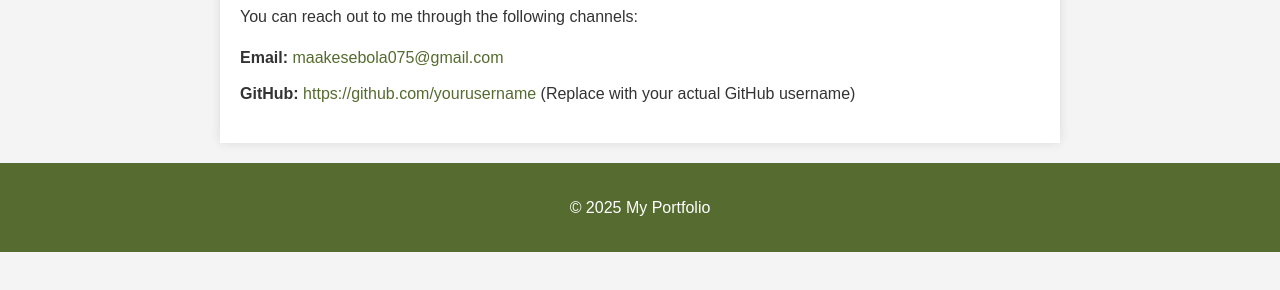
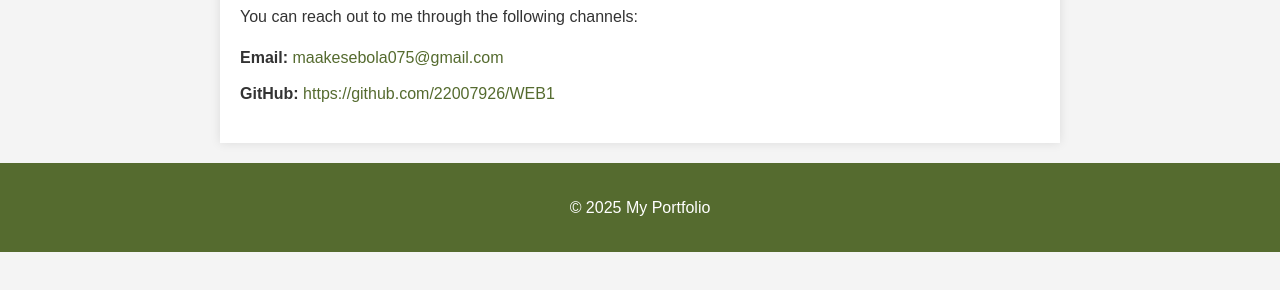
Before and after one commit to 22007926/WEB1, a plain HTML site: page web div1/contactme.html in a window 1280 px wide. Shown: the part 282-572 px from the top of the page. Drawn offline with Linux system fonts and the light colour scheme.

Commit message:
contactme.html

```diff
--- a/web div1/contactme.html
+++ b/web div1/contactme.html
@@ -27,8 +27,8 @@
       <p>You can reach out to me through the following channels:</p>
       <ul>
         <li><strong>Email:</strong> <a href="mailto:maakesebola075@gmail.com">maakesebola075@gmail.com</a></li>
-        <li><strong>GitHub:</strong> <a href="https://github.com/yourusername">https://github.com/yourusername</a>
-          (Replace with your actual GitHub username)</li>
+        <li><strong>GitHub:</strong> <a href="https://github.com/22007926/WEB1">https://github.com/22007926/WEB1</a>
+          </li>
       </ul>
     </section>
   </main>
```
